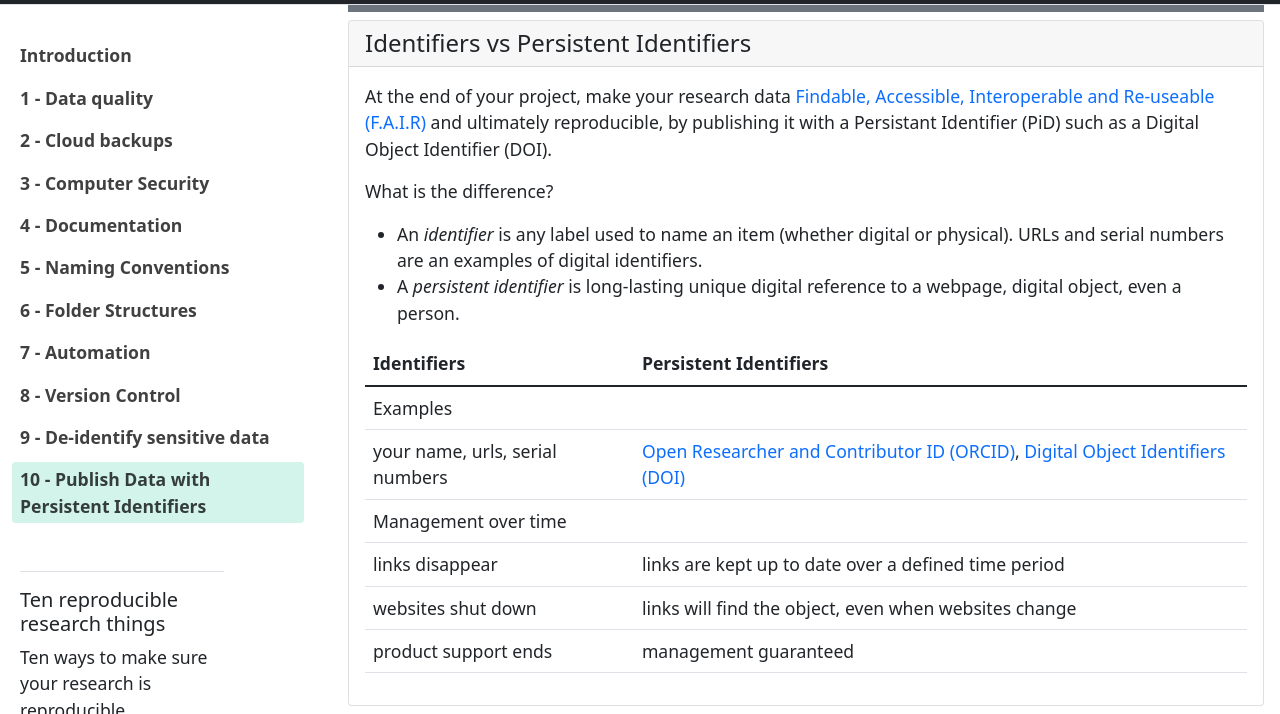
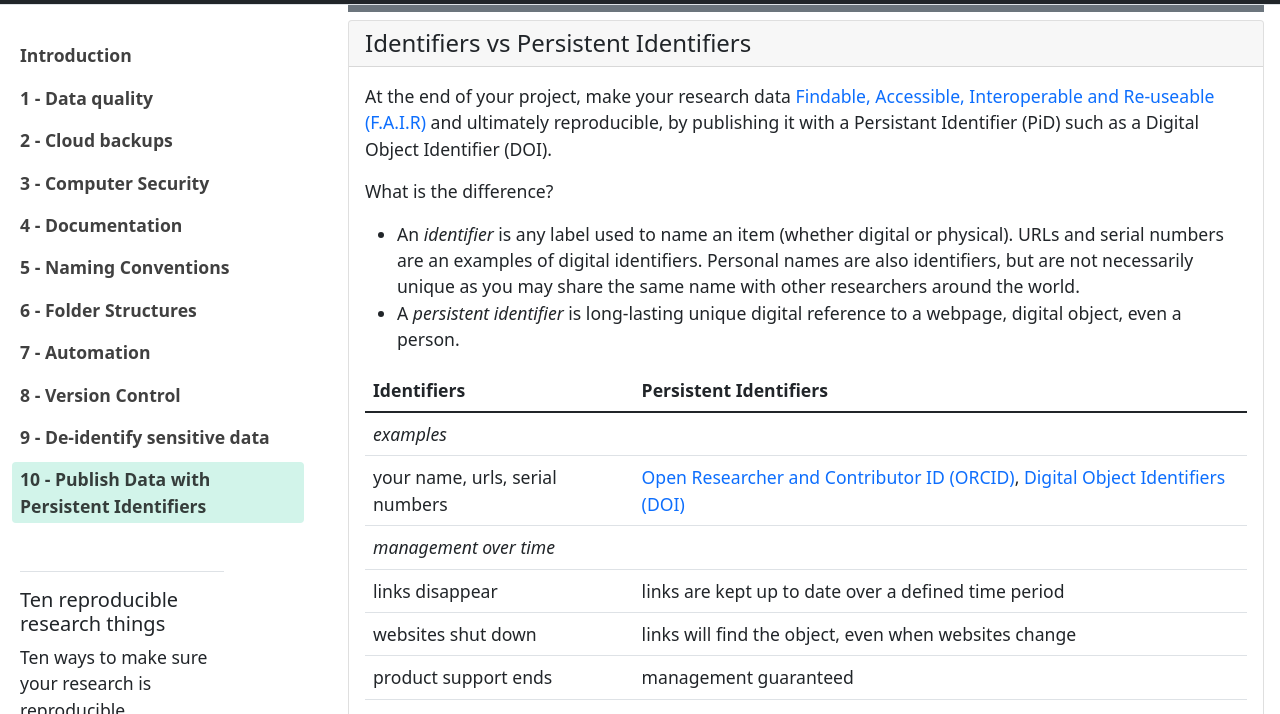
Before and after one commit to guereslib/ten-reproducible-research-things, a Jekyll site: the page built from content/10-publish.md, in a window 1280 px wide and 900 px high, scrolled down 743 px, cut to the strip 38-752 px from the top of the window. Built offline with Jekyll 4.4.1, drawn with Linux system fonts in a browser that asks for light colours.

Commit message:
Update 10-publish.md

```diff
--- a/content/10-publish.md
+++ b/content/10-publish.md
@@ -11,14 +11,14 @@ title: 10 - Publish Data with Persistent Identifiers
 At the end of your project, make your research data [Findable, Accessible, Interoperable and Re-useable (F.A.I.R)](https://ardc.edu.au/resource/fair-data/) and ultimately reproducible, by publishing it with a Persistant Identifier (PiD) such as a Digital Object Identifier (DOI).
 
 What is the difference?
-- An *identifier* is any label used to name an item (whether digital or physical).  URLs and serial numbers are an examples of digital identifiers.
+- An *identifier* is any label used to name an item (whether digital or physical).  URLs and serial numbers are an examples of digital identifiers. Personal names are also identifiers, but are not necessarily unique as you may share the same name with other researchers around the world.
 - A *persistent identifier* is long-lasting unique digital reference to a webpage, digital object, even a person.
 
 | Identifiers | Persistent Identifiers |
 | -----| ------|
-| Examples ||
+| *examples* ||
 | your name, urls, serial numbers | [Open Researcher and Contributor ID (ORCID)](https://orcid.org/), [Digital Object Identifiers (DOI)](https://www.doi.org/) |
-| Management over time||
+| *management over time*||
 | links disappear | links are kept up to date over a defined time period |
 | websites shut down |  links will find the object, even when websites change |
 | product support ends | management guaranteed |
```
